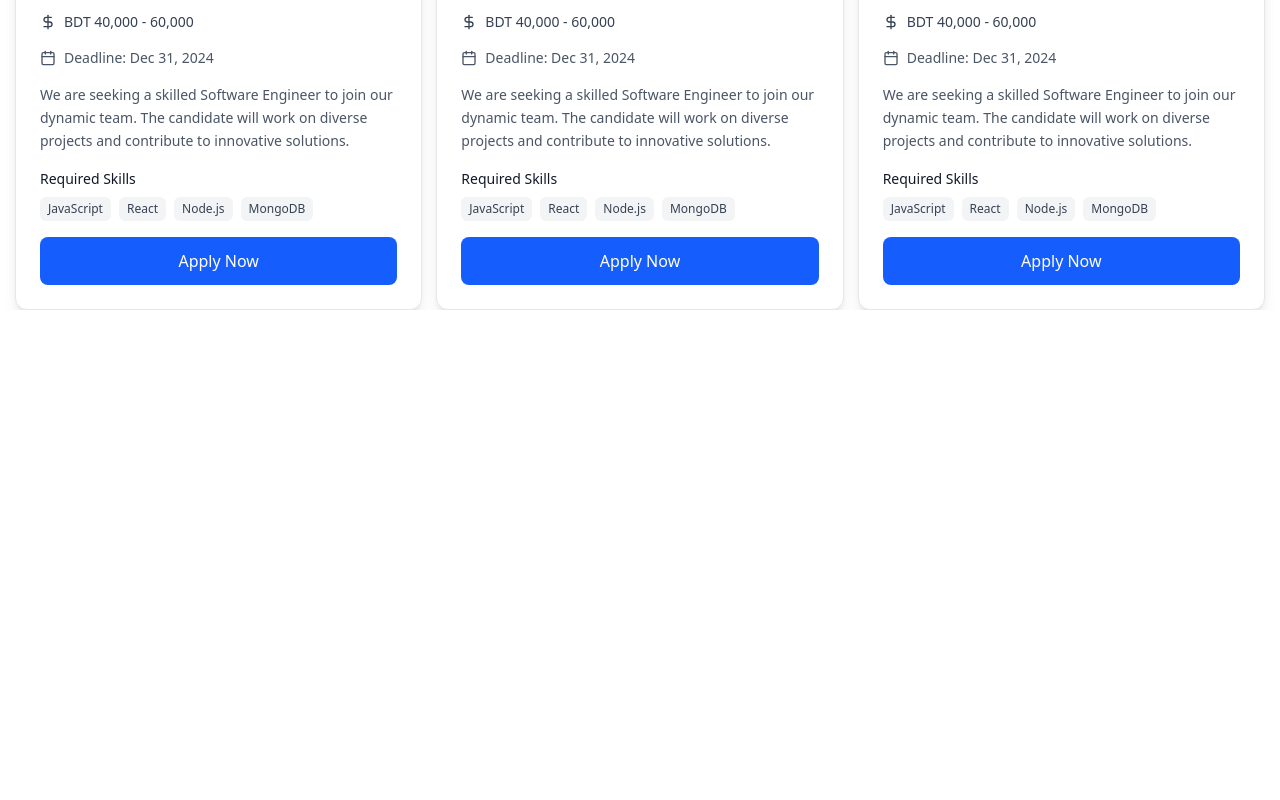
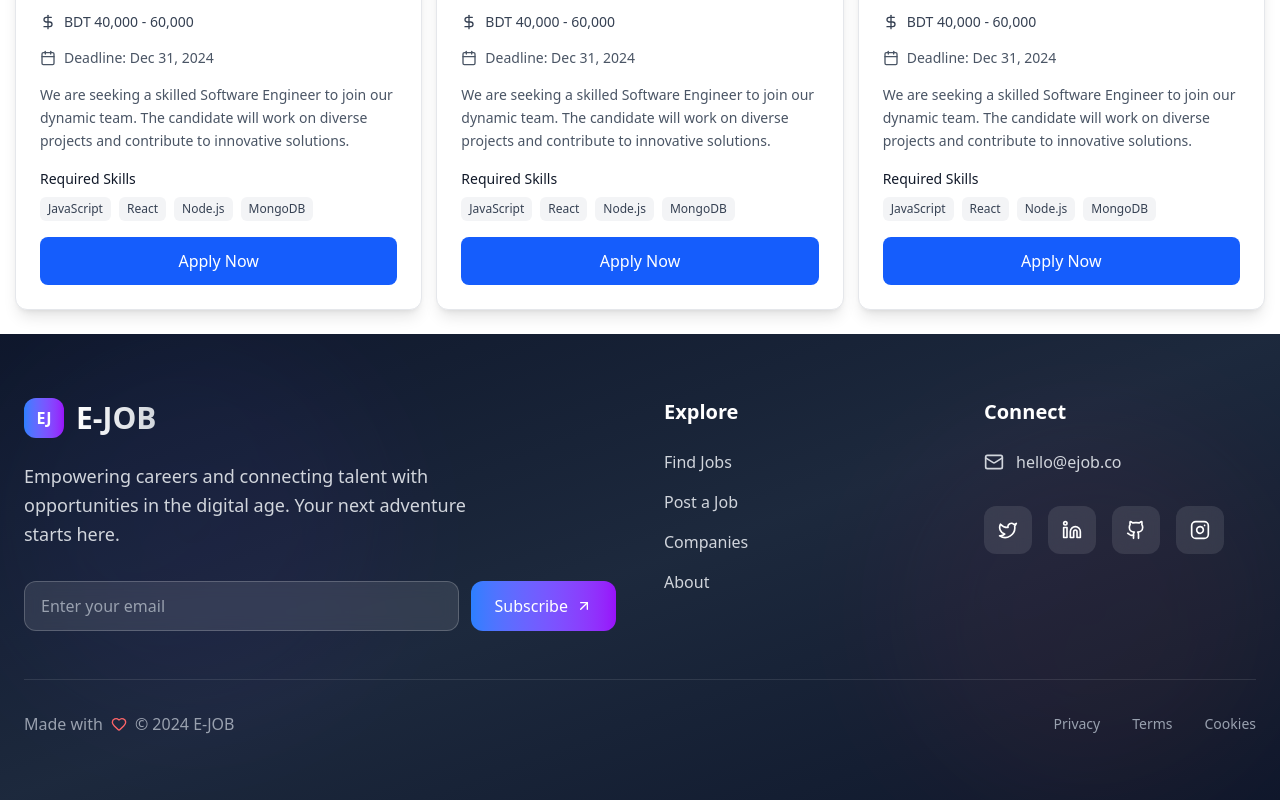
Before and after one commit to md-irfankhan/jobportal, a React (Vite) app in the folder frontend/: page / in a window 1280 px wide. Shown: the part 1220-2020 px from the top of the page. Before the commit the page ends 1530 px from the top, so only its background shows below. Built offline with nearby package versions, Linux system fonts and the light colour scheme.

Commit message:
Footer added

```diff
--- a/frontend/src/Layout.jsx
+++ b/frontend/src/Layout.jsx
@@ -1,6 +1,7 @@
 import React from 'react';
 import { Outlet } from 'react-router';
 import Nav from './components/Nav/Nav';
+import Footer from './components/Footer/Footer';
 
 const Layout = () => {
     return (
@@ -11,6 +12,9 @@ const Layout = () => {
             <div>
                 <Outlet></Outlet>
             </div>
+            <footer>
+                <Footer></Footer>
+            </footer>
         </div>
     );
 };
--- /dev/null
+++ b/frontend/src/components/Footer/Footer.jsx
@@ -0,0 +1,116 @@
+import React from 'react';
+import { Github, Twitter, Linkedin, Instagram, Mail, ArrowUpRight, Heart } from 'lucide-react';
+
+export default function Footer() {
+  return (
+    <footer className="bg-gradient-to-br mt-6 from-slate-900 via-slate-800 to-slate-900 text-white relative overflow-hidden">
+      {/* Background Pattern */}
+      <div className="absolute inset-0 opacity-5">
+        <div className="absolute top-0 left-0 w-96 h-96 bg-gradient-to-br from-blue-500 to-purple-600 rounded-full blur-3xl"></div>
+        <div className="absolute bottom-0 right-0 w-96 h-96 bg-gradient-to-br from-pink-500 to-orange-500 rounded-full blur-3xl"></div>
+      </div>
+
+      <div className="max-w-7xl mx-auto px-6 py-16 relative z-10">
+        {/* Main Content */}
+        <div className="grid grid-cols-1 md:grid-cols-2 lg:grid-cols-4 gap-12 mb-12">
+
+          {/* Brand Section */}
+          <div className="lg:col-span-2">
+            <div className="flex items-center space-x-3 mb-6">
+              <div className="w-10 h-10 bg-gradient-to-r from-blue-500 to-purple-600 rounded-xl flex items-center justify-center">
+                <span className="font-bold text-white">EJ</span>
+              </div>
+              <h3 className="text-3xl font-bold bg-gradient-to-r from-white to-gray-300 bg-clip-text text-transparent">
+                E-JOB
+              </h3>
+            </div>
+            <p className="text-gray-300 text-lg leading-relaxed mb-8 max-w-md">
+              Empowering careers and connecting talent with opportunities in the digital age.
+              Your next adventure starts here.
+            </p>
+
+            {/* Newsletter */}
+            <div className="flex flex-col sm:flex-row gap-3">
+              <input
+                type="email"
+                placeholder="Enter your email"
+                className="flex-1 px-4 py-3 bg-white/10 border border-white/20 rounded-xl text-white placeholder-gray-400 backdrop-blur-sm focus:outline-none focus:ring-2 focus:ring-blue-500/50"
+              />
+              <button className="px-6 py-3 bg-gradient-to-r from-blue-500 to-purple-600 rounded-xl font-medium hover:scale-105 transition-transform duration-200 flex items-center justify-center space-x-2">
+                <span>Subscribe</span>
+                <ArrowUpRight className="w-4 h-4" />
+              </button>
+            </div>
+          </div>
+
+          {/* Quick Links */}
+          <div>
+            <h4 className="text-xl font-semibold mb-6 text-white">Explore</h4>
+            <ul className="space-y-4">
+              <li><a href="#" className="text-gray-300 hover:text-white hover:translate-x-1 transition-all duration-200 flex items-center space-x-2 group">
+                <span>Find Jobs</span>
+                <ArrowUpRight className="w-4 h-4 opacity-0 group-hover:opacity-100 transition-opacity" />
+              </a></li>
+              <li><a href="#" className="text-gray-300 hover:text-white hover:translate-x-1 transition-all duration-200 flex items-center space-x-2 group">
+                <span>Post a Job</span>
+                <ArrowUpRight className="w-4 h-4 opacity-0 group-hover:opacity-100 transition-opacity" />
+              </a></li>
+              <li><a href="#" className="text-gray-300 hover:text-white hover:translate-x-1 transition-all duration-200 flex items-center space-x-2 group">
+                <span>Companies</span>
+                <ArrowUpRight className="w-4 h-4 opacity-0 group-hover:opacity-100 transition-opacity" />
+              </a></li>
+              <li><a href="#" className="text-gray-300 hover:text-white hover:translate-x-1 transition-all duration-200 flex items-center space-x-2 group">
+                <span>About</span>
+                <ArrowUpRight className="w-4 h-4 opacity-0 group-hover:opacity-100 transition-opacity" />
+              </a></li>
+            </ul>
+          </div>
+
+          {/* Contact & Social */}
+          <div>
+            <h4 className="text-xl font-semibold mb-6 text-white">Connect</h4>
+            <div className="space-y-4 mb-8">
+              <div className="flex items-center space-x-3 text-gray-300">
+                <Mail className="w-5 h-5" />
+                <span>hello@ejob.co</span>
+              </div>
+            </div>
+
+            {/* Social Links */}
+            <div className="flex space-x-4">
+              <a href="#" className="w-12 h-12 bg-white/10 backdrop-blur-sm rounded-xl flex items-center justify-center hover:bg-white/20 hover:scale-110 transition-all duration-200">
+                <Twitter className="w-5 h-5" />
+              </a>
+              <a href="#" className="w-12 h-12 bg-white/10 backdrop-blur-sm rounded-xl flex items-center justify-center hover:bg-white/20 hover:scale-110 transition-all duration-200">
+                <Linkedin className="w-5 h-5" />
+              </a>
+              <a href="#" className="w-12 h-12 bg-white/10 backdrop-blur-sm rounded-xl flex items-center justify-center hover:bg-white/20 hover:scale-110 transition-all duration-200">
+                <Github className="w-5 h-5" />
+              </a>
+              <a href="#" className="w-12 h-12 bg-white/10 backdrop-blur-sm rounded-xl flex items-center justify-center hover:bg-white/20 hover:scale-110 transition-all duration-200">
+                <Instagram className="w-5 h-5" />
+              </a>
+            </div>
+          </div>
+        </div>
+
+        {/* Bottom Section */}
+        <div className="border-t border-white/10 pt-8">
+          <div className="flex flex-col md:flex-row justify-between items-center space-y-4 md:space-y-0">
+            <div className="flex items-center space-x-2 text-gray-400">
+              <span>Made with</span>
+              <Heart className="w-4 h-4 text-red-400" />
+              <span>© 2024 E-JOB</span>
+            </div>
+
+            <div className="flex items-center space-x-8">
+              <a href="#" className="text-gray-400 hover:text-white transition-colors duration-200 text-sm">Privacy</a>
+              <a href="#" className="text-gray-400 hover:text-white transition-colors duration-200 text-sm">Terms</a>
+              <a href="#" className="text-gray-400 hover:text-white transition-colors duration-200 text-sm">Cookies</a>
+            </div>
+          </div>
+        </div>
+      </div>
+    </footer>
+  );
+}
```
